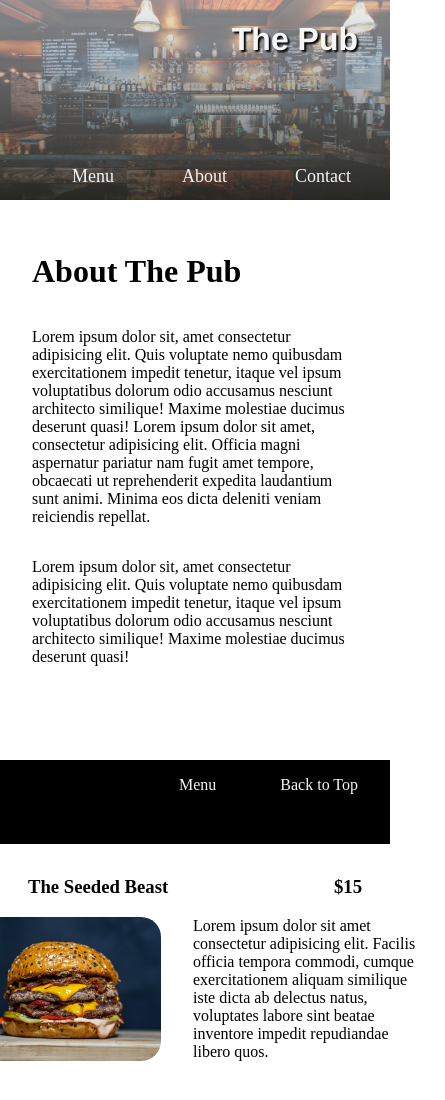
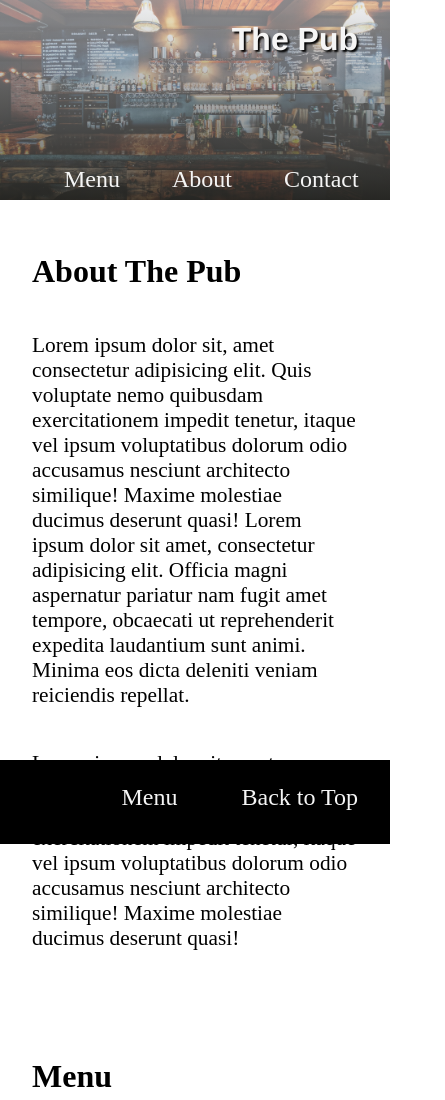
Before and after one commit to burlingtoncodeacademy-students/SD-U1-MediaQueries_lecture_notes, a plain HTML site: page index.html in a window 390 px wide. Shown: the top 1100 px of the page, 445 px wide, since content can reach past the window. Drawn offline with Linux system fonts and the light colour scheme.

Commit message:
completed notes updated

```diff
--- a/mediaQueries.css
+++ b/mediaQueries.css
@@ -26,3 +26,35 @@
             }
 !   Build with Mobile First concept!
 */
+
+@media (max-width: 420px) {
+    /* global */
+    p {
+        font-size: 16pt;
+    }
+
+    /* header */
+    nav ul li {
+        font-size: x-large;
+        margin: 0 1.5rem;
+    }
+
+    /* menu */
+    .item-desc {
+        width: 100vw;
+    }
+
+    .desc {
+        flex-direction: column;
+        align-items: center;
+    }
+
+    .desc > p {
+        padding: 1rem 3rem;
+    }
+
+    /* foot */
+    footer {
+        font-size: x-large;
+    }
+}
```
